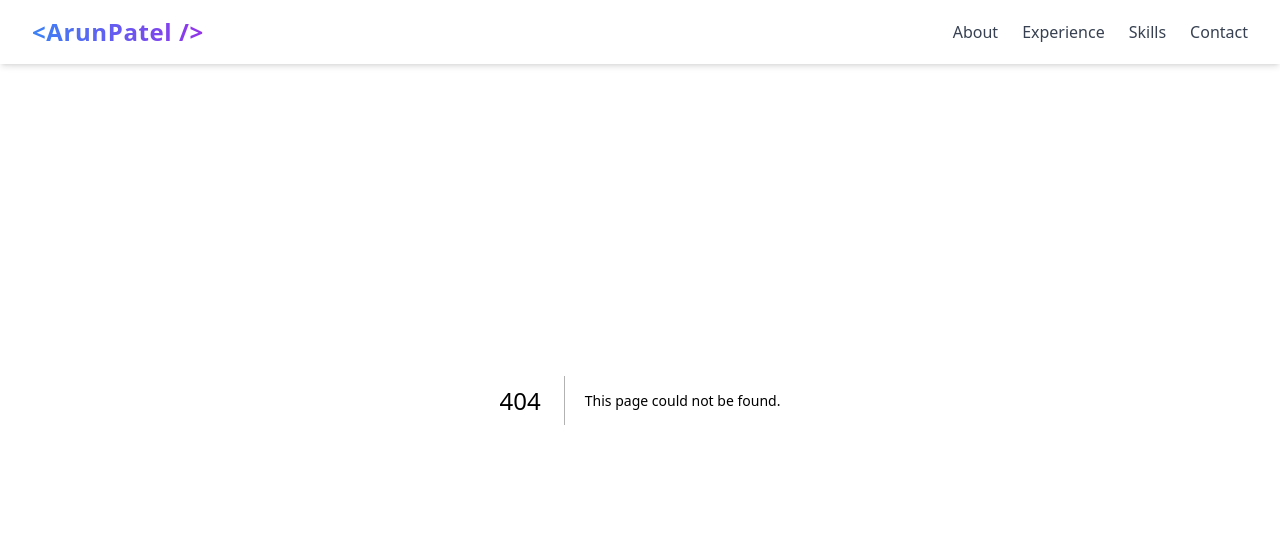
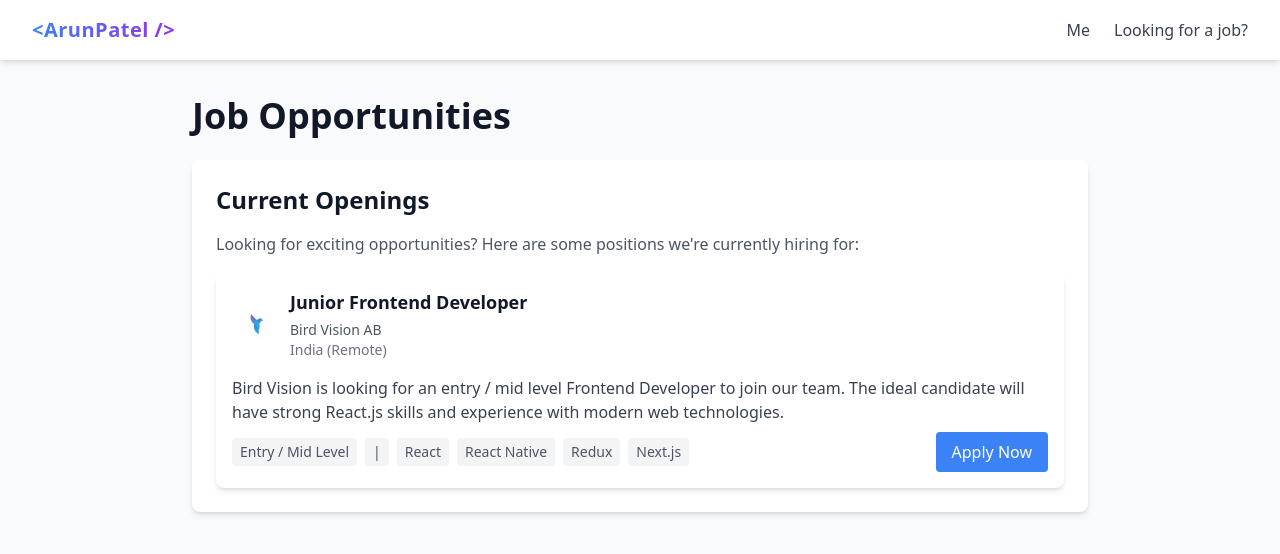
Before and after one commit to patelarun/mainframe-me, a Next.js app: page /jobs in a window 1280 px wide. Before the commit this address had no page. Shown: the top 554 px of the page. Built offline with nearby package versions, Linux system fonts and the light colour scheme.

Commit message:
Add jobs page and birdvision frontend job listing

```diff
--- /dev/null
+++ b/src/app/jobs/page.js
@@ -0,0 +1,49 @@
+import Image from "next/image";
+
+export default function JobsPage() {
+  return (
+    <div className="pt-24 px-8">
+      <div className="max-w-4xl mx-auto">
+        <h1 className="text-4xl font-bold mb-6">Job Opportunities</h1>
+        <div className="bg-white rounded-lg shadow-md p-6">
+          <h2 className="text-2xl font-semibold mb-4">Current Openings</h2>
+          <p className="text-gray-600 mb-4">
+            Looking for exciting opportunities? Here are some positions we're currently hiring for:
+          </p>
+
+          <div className="w-full bg-white shadow-md rounded-lg p-4">
+          	<div className="flex items-center space-x-2">
+              <Image src="/birdvision_logo.jpg" alt="Company Logo" width={50} height={50} className="rounded-full" />
+							<div>
+								<h2 className="text-lg font-semibold">Junior Frontend Developer</h2>
+								<p className="text-gray-600 text-sm mt-1">Bird Vision AB</p>
+								<p className="text-gray-500 text-sm">India (Remote)</p>
+							</div>
+          	</div>
+
+						<div className="mt-4 space-y-2">
+							<p className="text-gray-700">Bird Vision is looking for an entry / mid level Frontend Developer to join our team. The ideal candidate will have strong React.js skills and experience with modern web technologies.</p>
+							<div className="flex justify-between items-center">
+
+								<div className="flex flex-row flex-wrap gap-2">
+									<span className="bg-gray-100 px-2 py-1 rounded text-sm text-gray-600">Entry / Mid Level</span>
+									<span className="bg-gray-100 px-2 py-1 rounded text-sm text-gray-600">|</span>
+									<span className="bg-gray-100 px-2 py-1 rounded text-sm text-gray-600">React</span>
+									<span className="bg-gray-100 px-2 py-1 rounded text-sm text-gray-600">React Native</span>
+									<span className="bg-gray-100 px-2 py-1 rounded text-sm text-gray-600">Redux</span>
+									<span className="bg-gray-100 px-2 py-1 rounded text-sm text-gray-600">Next.js</span>
+								</div>
+
+								<div>
+									<a href="#" className="inline-block px-4 py-2 bg-blue-500 text-white rounded hover:bg-blue-600 transition">
+										Apply Now
+									</a>
+								</div>
+							</div>
+						</div>
+					</div>
+        </div>
+      </div>
+    </div>
+  );
+}
--- a/src/components/Header.js
+++ b/src/components/Header.js
@@ -11,14 +11,12 @@
       transition={{ duration: 0.5 }}
     >
       <div className="container mx-auto flex justify-between items-center py-4 px-8">
-        <Link href="/" className="text-2xl font-extrabold text-transparent bg-clip-text bg-gradient-to-r from-blue-500 to-purple-600 tracking-wide">
+        <Link href="/" className="text-xl font-extrabold text-transparent bg-clip-text bg-gradient-to-r from-blue-500 to-purple-600 tracking-wide">
           {'<ArunPatel />'}
         </Link>
         <nav className="hidden md:flex space-x-6">
-          <Link href="#about" className="text-gray-700 hover:text-gray-900 transition">About</Link>
-          <Link href="#experience" className="text-gray-700 hover:text-gray-900 transition">Experience</Link>
-          <Link href="#skills" className="text-gray-700 hover:text-gray-900 transition">Skills</Link>
-          <Link href="#contact" className="text-gray-700 hover:text-gray-900 transition">Contact</Link>
+          <Link href="/" className="text-gray-700 hover:text-gray-900 transition">Me</Link>
+          <Link href="/jobs" className="text-gray-700 hover:text-gray-900 transition">Looking for a job?</Link>
         </nav>
       </div>
     </motion.header>
```
Also changed, not shown: public/birdvision_logo.jpg (added).
